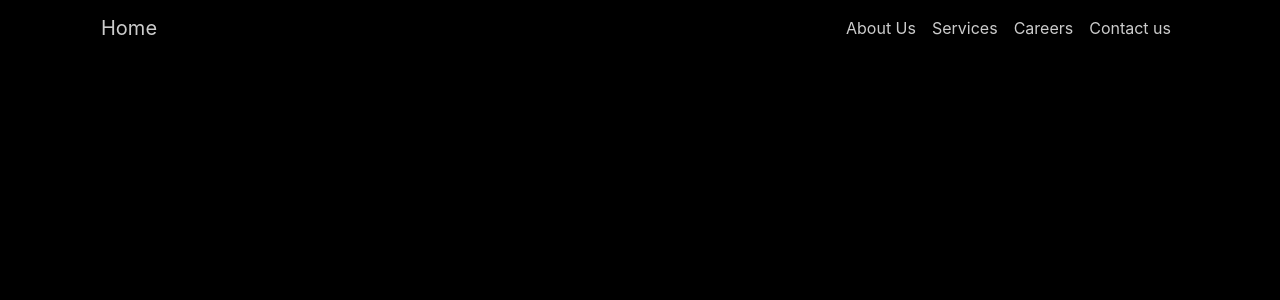
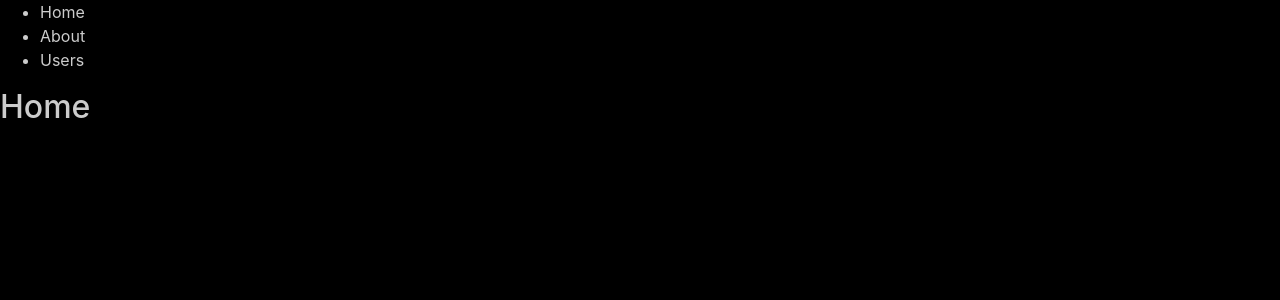
Before and after one commit to hamayonhussain/asas, a React (Create React App) app in the folder my-app/: page / in a window 1280 px wide. Shown: the top 300 px of the page. Built offline with nearby package versions, Linux system fonts and the light colour scheme.

Commit message:
transfering to mac for test

```diff
--- a/my-app/src/App.js
+++ b/my-app/src/App.js
@@ -16,47 +16,95 @@
 class App extends React.Component {
   render() {
     return (
-        <Container>
-          <Router>
-              <Navbar collapseOnSelect expand="lg" bg="black" variant="dark">
-                <Navbar.Brand href="#home">Home</Navbar.Brand>
-                <Navbar.Toggle aria-controls="responsive-navbar-nav" />
-                <Navbar.Collapse id="responsive-navbar-nav">
-                  <Nav className="ml-auto">
-                    <Nav.Link href="#about">About Us</Nav.Link>
-                    <Nav.Link href="#services">Services</Nav.Link>
-                    <Nav.Link href="#careers">Careers</Nav.Link>
-                    <Nav.Link href="#contactus">Contact us</Nav.Link>
-                  </Nav>
-                </Navbar.Collapse>
-              </Navbar>
+        // <Container>
+        //   <Router>
+        //       <Navbar collapseOnSelect expand="lg" bg="black" variant="dark">
+        //         <Navbar.Brand href="#home">Home</Navbar.Brand>
+        //         <Navbar.Toggle aria-controls="responsive-navbar-nav" />
+        //         <Navbar.Collapse id="responsive-navbar-nav">
+        //           <Nav className="ml-auto">
+        //           <Link to="/Home">Home</Link>
+        //             <Nav.Link href="#about">About Us</Nav.Link>
+        //             <Nav.Link href="#services">Services</Nav.Link>
+        //             <Nav.Link href="#careers">Careers</Nav.Link>
+        //             <Nav.Link href="#contactus">Contact us</Nav.Link>
+        //           </Nav>
+        //         </Navbar.Collapse>
+        //       </Navbar>
+        //     </Router>
+
+        //     {/* Jumbotron */}
+        //     {/* <div className="black-bg">
+        //       <Jumbotron fluid>
+        //         <Container>
+        //           <Media>
+        //           <img
+        //               width={180}
+        //               height={200}
+        //               className="align-self-end mx-auto"
+        //               src={Logo}
+        //               alt="ASA-Logo"
+        //               />
+        //           </Media>
+        //           <h2>American Safeguard Alliance</h2>
+        //           <p>
+        //             Security Guard Company
+        //           </p>
+        //         </Container>
+        //       </Jumbotron>
+        //     </div> */}
+        // </Container>
+
+
+            <Router>
+              <div>
+                <nav>
+                  <ul>
+                    <li>
+                      <Link to="/">Home</Link>
+                    </li>
+                    <li>
+                      <Link to="/about">About</Link>
+                    </li>
+                    <li>
+                      <Link to="/users">Users</Link>
+                    </li>
+                  </ul>
+                </nav>
+
+                {/* A <Switch> looks through its children <Route>s and
+                    renders the first one that matches the current URL. */}
+                <Switch>
+                  <Route path="/about">
+                    <About />
+                  </Route>
+                  <Route path="/users">
+                    <Users />
+                  </Route>
+                  <Route path="/">
+                    <Home />
+                  </Route>
+                </Switch>
+              </div>
             </Router>
-
-            {/* Jumbotron */}
-            {/* <div className="black-bg">
-              <Jumbotron fluid>
-                <Container>
-                  <Media>
-                  <img
-                      width={180}
-                      height={200}
-                      className="align-self-end mx-auto"
-                      src={Logo}
-                      alt="ASA-Logo"
-                      />
-                  </Media>
-                  <h2>American Safeguard Alliance</h2>
-                  <p>
-                    Security Guard Company
-                  </p>
-                </Container>
-              </Jumbotron>
-            </div> */}
-        </Container>
-    )
-  }
-}
 
 
 
+          )
+        }
+      }
+
+      function Home() {
+        return <h2>Home</h2>;
+      }
+
+      function About() {
+        return <h2>About</h2>;
+      }
+
+      function Users() {
+        return <h2>Users</h2>;
+      }
+
+
 export default App;
```
